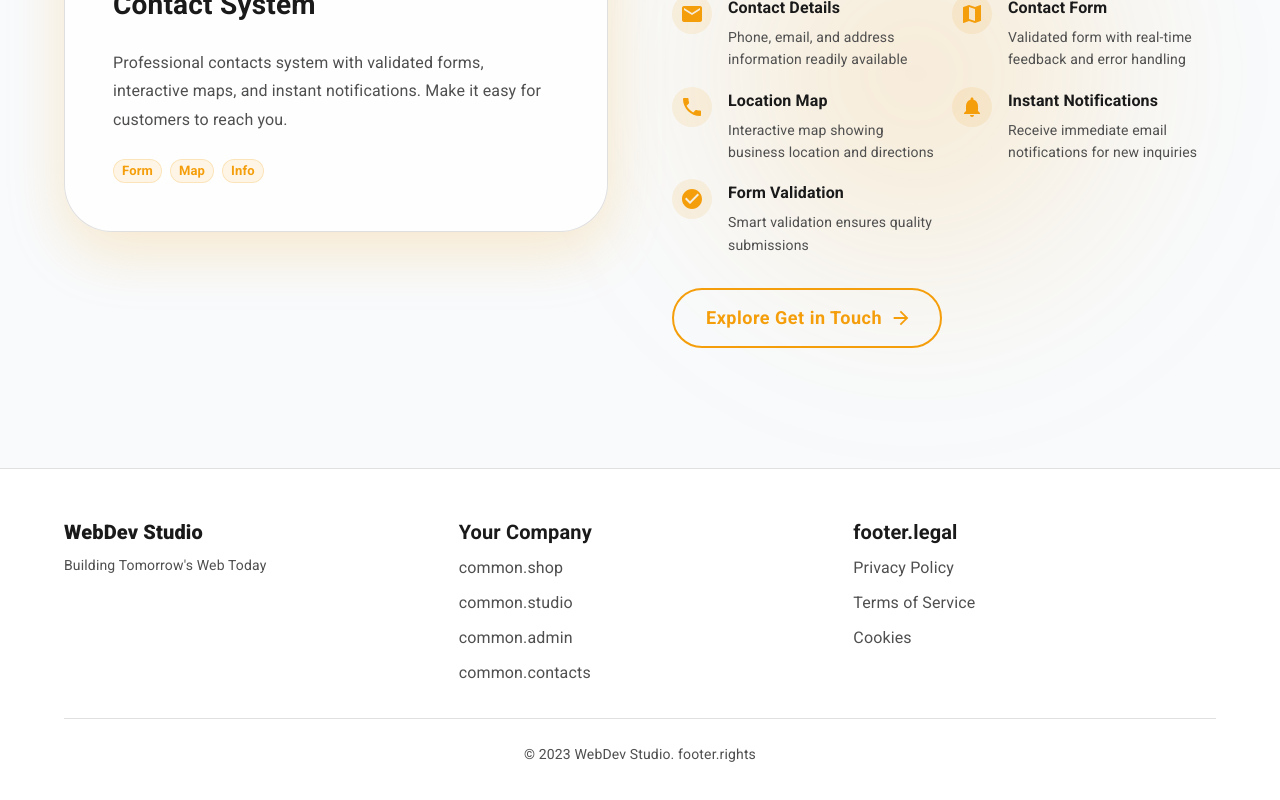
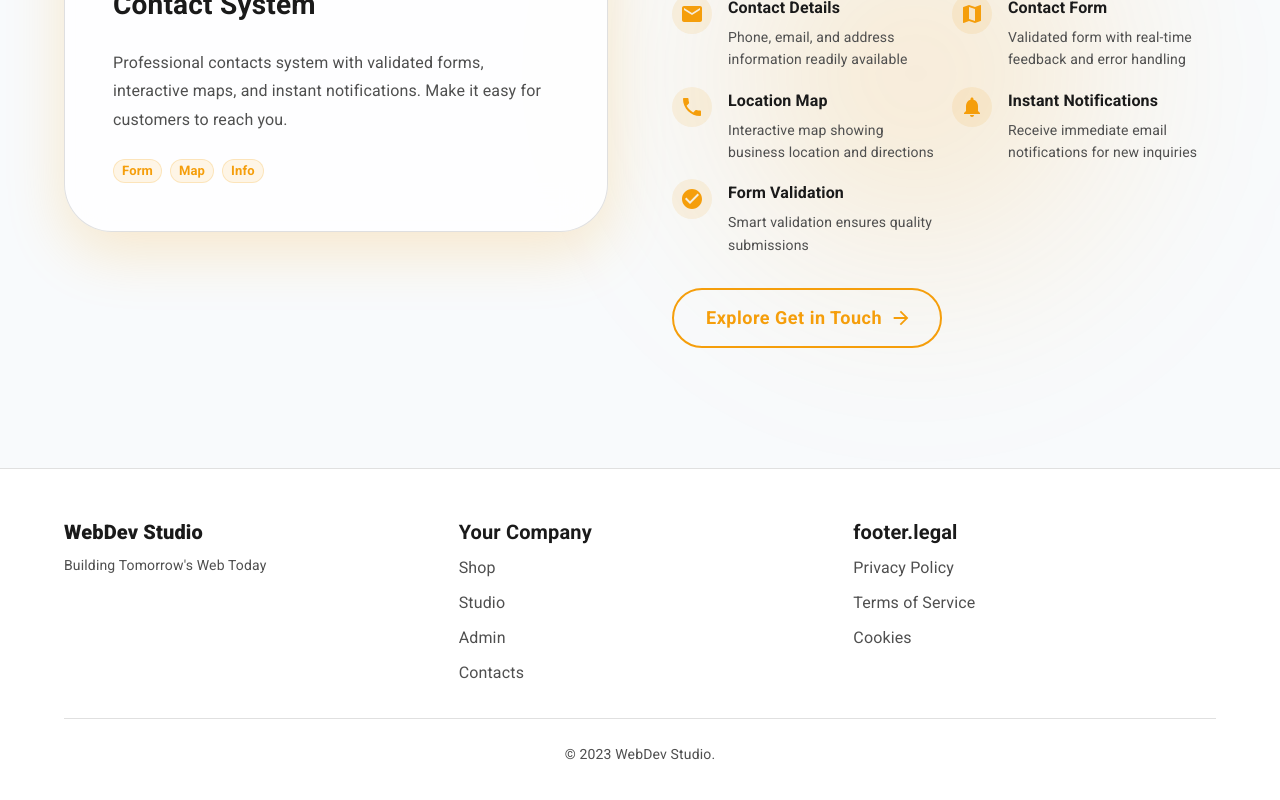
Before and after one commit to softkerr/SKDemo, a Next.js app: page / in a window 1280 px wide. Shown: the part 4005-4805 px from the top of the page. Built offline with nearby package versions, Linux system fonts and the light colour scheme; some icons are missing.

Commit message:
nav fixes

```diff
--- a/src/components/navigation/Footer.tsx
+++ b/src/components/navigation/Footer.tsx
@@ -20,10 +20,10 @@ export const Footer: React.FC = () => {
 
   const footerLinks = {
     company: [
-      { label: t('common.shop'), href: ROUTES.SHOP },
-      { label: t('common.studio'), href: ROUTES.STUDIO },
-      { label: t('common.admin'), href: ROUTES.ADMIN },
-      { label: t('common.contacts'), href: ROUTES.CONTACTS },
+      { label: t('navigation.shop'), href: ROUTES.SHOP },
+      { label: t('navigation.studio'), href: ROUTES.STUDIO },
+      { label: t('navigation.admin'), href: ROUTES.ADMIN },
+      { label: t('navigation.contacts'), href: ROUTES.CONTACTS },
     ],
     legal: [
       { label: t('footer.links.privacy'), href: '#' },
@@ -126,7 +126,7 @@ export const Footer: React.FC = () => {
 
         <Box sx={{ mt: 4, pt: 3, borderTop: 1, borderColor: 'divider' }}>
           <Typography variant="body2" color="text.secondary" align="center">
-            © {new Date().getFullYear()} {COMPANY_INFO.name}. {t('footer.rights')}
+            © {new Date().getFullYear()} {COMPANY_INFO.name}.
           </Typography>
         </Box>
       </Container>
--- a/src/components/navigation/Navigation.tsx
+++ b/src/components/navigation/Navigation.tsx
@@ -192,15 +192,9 @@ export const Navigation: React.FC = () => {
 
           <Stack spacing={2} sx={{ px: 2 }}>
             <Box>
-              <Typography variant="caption" color="text.secondary" gutterBottom display="block">
-                {t('currency.label')}
-              </Typography>
               <CurrencySwitcher />
             </Box>
             <Box>
-              <Typography variant="caption" color="text.secondary" gutterBottom display="block">
-                {t('language.label')}
-              </Typography>
               <LanguageSwitcher />
             </Box>
           </Stack>
```
